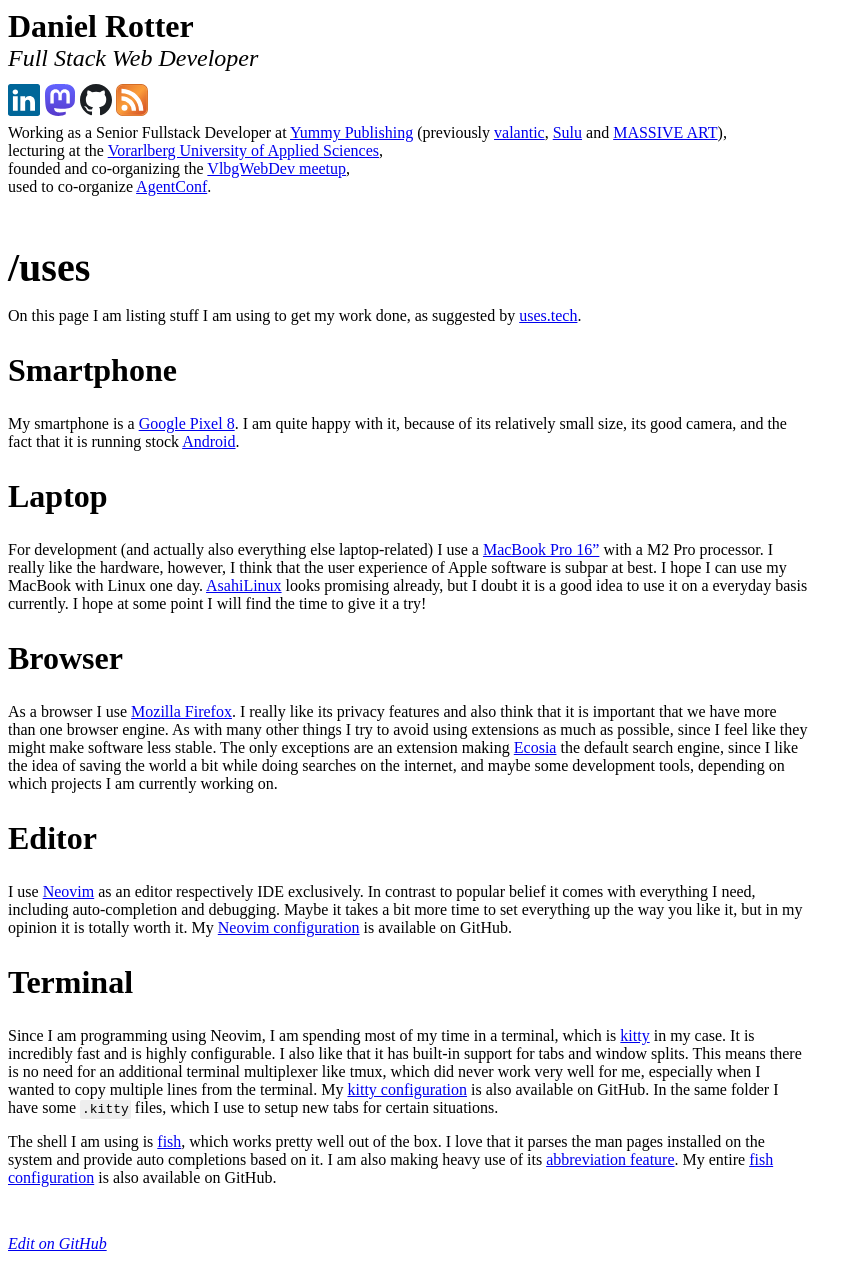
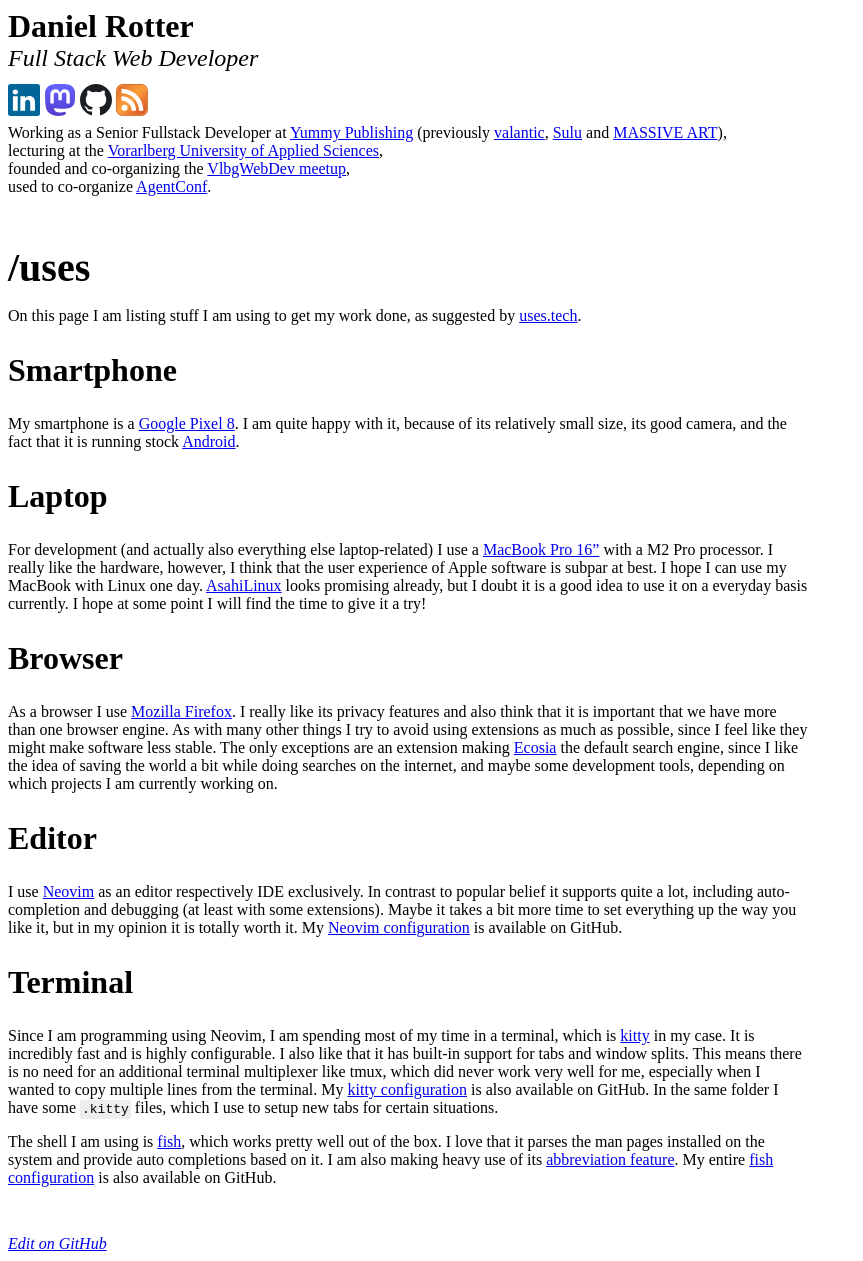
Before and after one commit to danrot/danrot.github.io, a Jekyll site: the page built from uses.md, in a window 1280 px wide. Shown: the whole page, without its empty margins (0-863 px from the left). Built offline with Jekyll 4.4.1, drawn with Linux system fonts in a browser that asks for light colours.

Commit message:
Rephrase neovim support sentence

```diff
--- a/uses.md
+++ b/uses.md
@@ -29,9 +29,9 @@ working on.
 
 ## Editor
 
-I use [Neovim](http://neovim.io/) as an editor respectively IDE exclusively. In contrast to popular belief it comes with
-everything I need, including auto-completion and debugging. Maybe it takes a bit more time to set everything up the way
-you like it, but in my opinion it is totally worth it. My [Neovim
+I use [Neovim](http://neovim.io/) as an editor respectively IDE exclusively. In contrast to popular belief it supports
+quite a lot, including auto-completion and debugging (at least with some extensions). Maybe it takes a bit more time to
+set everything up the way you like it, but in my opinion it is totally worth it. My [Neovim
 configuration](https://github.com/danrot/dotfiles/blob/master/nvim/init.lua) is available on GitHub.
 
 ## Terminal
```
